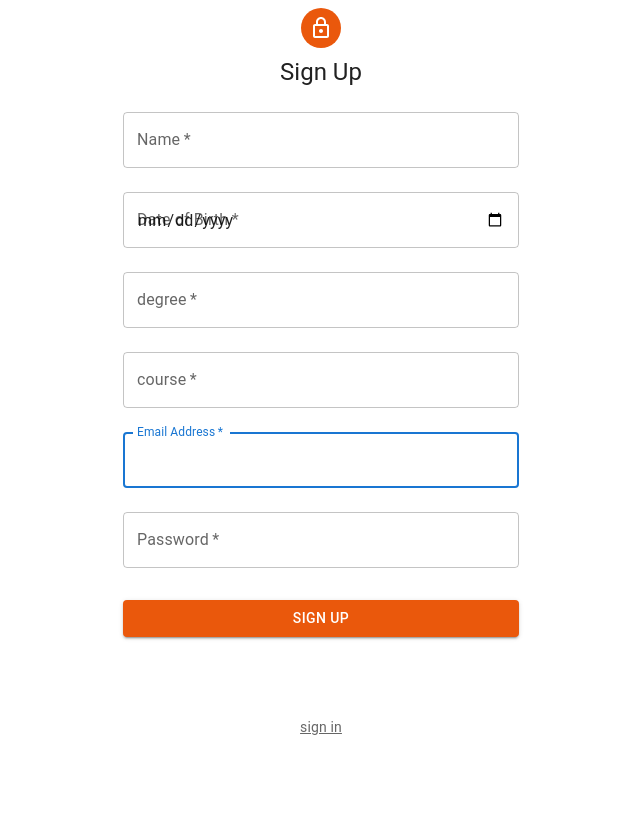
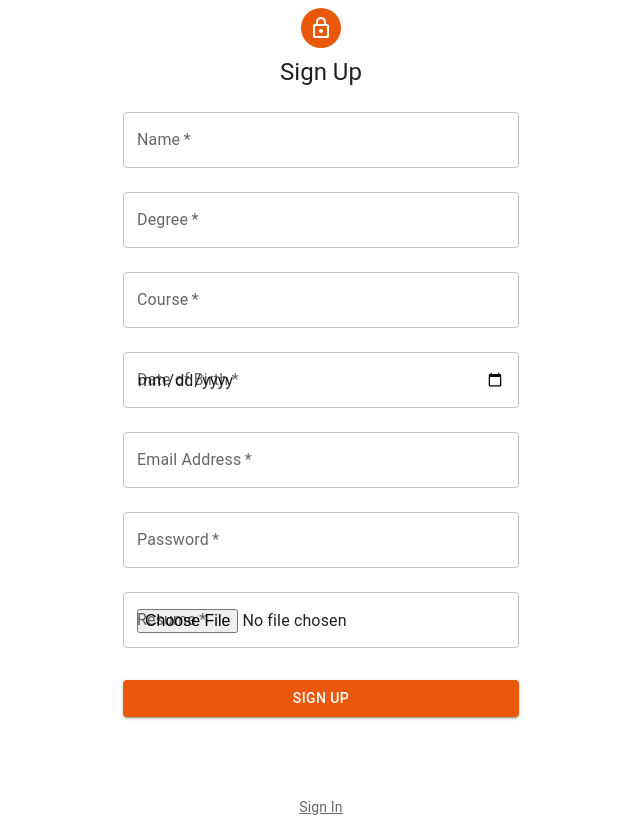
Before and after one commit to mohitarora8181/placement-cell, a React (Create React App) app: page /sign-up in a window 1280 px wide. Shown: the whole page, without its empty margins (319-959 px from the left). Built offline with nearby package versions, Linux system fonts and the light colour scheme; no server answers.

Commit message:
Enabled view resume functionality

```diff
--- a/src/pages/SignUp.jsx
+++ b/src/pages/SignUp.jsx
@@ -1,182 +1,136 @@
-import { useNavigate } from 'react-router-dom'
 import React, { useState } from 'react';
-import { useContext } from 'react';
+import { useNavigate } from 'react-router-dom';
+import { TextField, Button, Typography, Avatar, CssBaseline, Container, Link, Box } from '@mui/material';
+import LockOutlinedIcon from '@mui/icons-material/LockOutlined';
 import { FirebaseContext } from '../context/Firebase';
 
+const SignUp = () => {
+  const firebase = React.useContext(FirebaseContext);
+  const navigate = useNavigate();
 
-import {
-  Avatar,
-  Button,
-  CssBaseline,
-  TextField,
-
-  Link,
-
-  Box,
-  Typography,
-  Container,
-} from '@mui/material'
-import LockOutlinedIcon from '@mui/icons-material/LockOutlined'
-
-const SignUp = () => {
-  const firebase = useContext(FirebaseContext);
-
-  const navigate = useNavigate()
   const [name, setName] = useState('');
   const [degree, setDegree] = useState('');
   const [course, setCourse] = useState('');
   const [dob, setDob] = useState(null);
-  const [cgpa, setCGPA] = useState('');
+  const [resume, setResume] = useState(null); // File state
 
-  const [email, setEmail] = useState('')
-  const [password, setPassword] = useState('')
-  const [error, setError] = useState('')
+  const [email, setEmail] = useState('');
+  const [password, setPassword] = useState('');
+  const [error, setError] = useState('');
 
+  const handleSignUp = async (e) => {
+    e.preventDefault();
 
-  const handleSignUp = async(e) => {
-    e.preventDefault();
-    await firebase.signUpUser(email,password);
-    navigate('/sign-in');
-
-  }
+    try {
+      await firebase.signUpUser(email, password, name, dob, course, degree, resume);
+      navigate('/sign-in');
+    } catch (error) {
+      setError('Error signing up: ' + error.message);
+    }
+  };
 
   return (
-    <Container component='main' maxWidth='xs'>
+    <Container component="main" maxWidth="xs">
       <CssBaseline />
-      <div
-        style={{
-          display: 'flex',
-          flexDirection: 'column',
-          alignItems: 'center',
-        }}
-      >
+      <div style={{ display: 'flex', flexDirection: 'column', alignItems: 'center' }}>
         <Avatar style={{ margin: '8px', backgroundColor: '#ea580c' }}>
           <LockOutlinedIcon />
         </Avatar>
-        <Typography component='h1' variant='h5'>
+        <Typography component="h1" variant="h5">
           Sign Up
         </Typography>
-        <form
-          style={{ width: '100%', marginTop: '8px' }}
-          onSubmit={handleSignUp}
-        >
-            <TextField
-            variant='outlined'
-            margin='normal'
+        <form style={{ width: '100%', marginTop: '8px' }} onSubmit={handleSignUp}>
+          <TextField
+            variant="outlined"
+            margin="normal"
             required
             fullWidth
-            name='name'
-            label='Name'
-            type='text'
-            id='name'
-            autoComplete='current-password'
+            label="Name"
             value={name}
             onChange={(e) => setName(e.target.value)}
           />
-
-<TextField
-            variant='outlined'
-            margin='normal'
+          <TextField
+            variant="outlined"
+            margin="normal"
             required
             fullWidth
-            name='dob'
-            label='Date of Birth'
-            type='date'
-            id='dob'
-            // autoComplete='current-password'
+            label="Degree"
+            value={degree}
+            onChange={(e) => setDegree(e.target.value)}
+          />
+          <TextField
+            variant="outlined"
+            margin="normal"
+            required
+            fullWidth
+            label="Course"
+            value={course}
+            onChange={(e) => setCourse(e.target.value)}
+          />
+          <TextField
+            variant="outlined"
+            margin="normal"
+            required
+            fullWidth
+            label="Date of Birth"
+            type="date"
             value={dob}
             onChange={(e) => setDob(e.target.value)}
           />
-
-<TextField
-            variant='outlined'
-            margin='normal'
+          <TextField
+            variant="outlined"
+            margin="normal"
             required
             fullWidth
-            name='degree'
-            label='degree'
-            type='text'
-            id='degree'
-            // autoComplete='current-password'
-            value={degree}
-            onChange={(e) => setDegree(e.target.value)}
-          />
-
-<TextField
-            variant='outlined'
-            margin='normal'
-            required
-            fullWidth
-            name='course'
-            label='course'
-            type='type'
-            id='text'
-            // autoComplete='current-password'
-            value={course}
-            onChange={(e) => setCourse(e.target.value)}
-          />
-
-
-          <TextField
-            variant='outlined'
-            margin='normal'
-            required
-            fullWidth
-            id='email'
-            label='Email Address'
-            name='email'
-            autoComplete='email'
-            autoFocus
+            label="Email Address"
+            autoComplete="email"
             value={email}
             onChange={(e) => setEmail(e.target.value)}
           />
           <TextField
-            variant='outlined'
-            margin='normal'
+            variant="outlined"
+            margin="normal"
             required
             fullWidth
-            name='password'
-            label='Password'
-            type='password'
-            id='password'
-            autoComplete='current-password'
+            label="Password"
+            type="password"
+            autoComplete="current-password"
             value={password}
             onChange={(e) => setPassword(e.target.value)}
           />
-
+          <TextField
+            variant="outlined"
+            margin="normal"
+            required
+            fullWidth
+            label="Resume"
+            type="file"
+            onChange={(e) => setResume(e.target.files[0])}
+          />
           <Button
-            sx={{ background: '#ea580c' }}
-            type='submit'
+            type="submit"
             fullWidth
-            variant='contained'
-            style={{ margin: '24px 0 16px' }}
-            // color='primary'
+            variant="contained"
+            style={{ margin: '24px 0 16px', background: '#ea580c', color: 'white' }}
           >
             Sign Up
           </Button>
-
           {error && (
-            <Typography
-              variant='body2'
-              color='error'
-              style={{ marginTop: '16px' }}
-            >
+            <Typography variant="body2" color="error" style={{ marginTop: '16px' }}>
               {error}
             </Typography>
           )}
         </form>
       </div>
       <Box mt={8}>
-        <Typography variant='body2' color='textSecondary' align='center'>
-
-          <Link color='inherit' href='/sign-in'>
-            sign in
+        <Typography variant="body2" color="textSecondary" align="center">
+          <Link href="/sign-in" color="inherit">
+            Sign In
           </Link>
-
         </Typography>
       </Box>
     </Container>
-  )
-}
+  );
+};
 
 export default SignUp;
```
Also changed, not shown: src/pages/Profile.jsx (+20 -6 lines).
